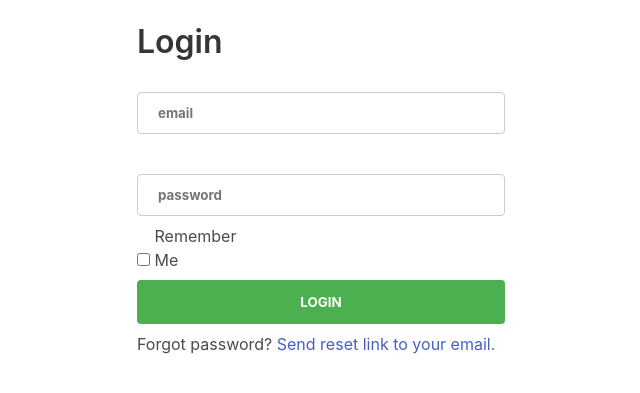
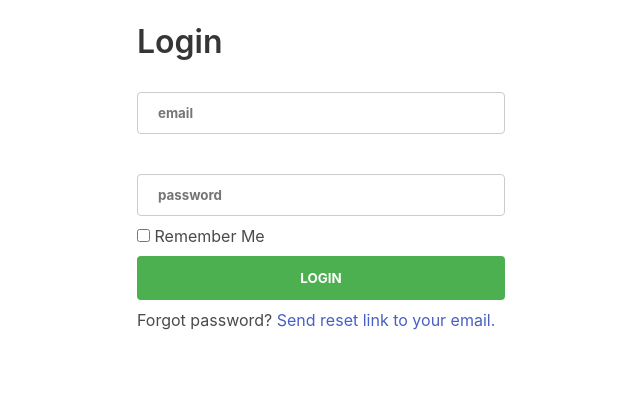
Before and after one commit to FinnishNationalGallery/mediajam_2, a Flask app: a page that uses templates/base.html in a window 1280 px wide. Shown: the part 52-445 px from the top of the page, without its empty margins (319-959 px from the left). Run offline with Flask 3, Linux system fonts and the light colour scheme; parts of the project's set-up code (start-up, migrations or seed data) failed here and were passed over; some libraries are stand-ins or nearby versions.

Commit message:
Update base.html

```diff
--- a/templates/base.html
+++ b/templates/base.html
@@ -10,17 +10,7 @@
 
     <script src="https://code.jquery.com/jquery-3.7.1.js"></script>
     <script src="https://code.jquery.com/ui/1.14.1/jquery-ui.js"></script>
-    <script>
-        $( function() {
-          $( document ).tooltip();
-        } );
-    </script>
-    <style>
-        label {
-          display: inline-block;
-          width: 5em;
-        }
-    </style>
+
     <style type="text/css">
         .popupcontent {
             position: absolute;
@@ -95,12 +85,16 @@
             $(".notification").fadeIn(0);
             $(".button").fadeOut(0);
         });
+        $( function() {
+          $( document ).tooltip();
+        } );
     });
 
     // Function to show and hide the popup
     function togglePopup() {
         $(".popupcontent").toggle();
     }
+
 </script>
 <body>
     <nav class="navbar is-dark" role="navigation" aria-label="main navigation">
```
